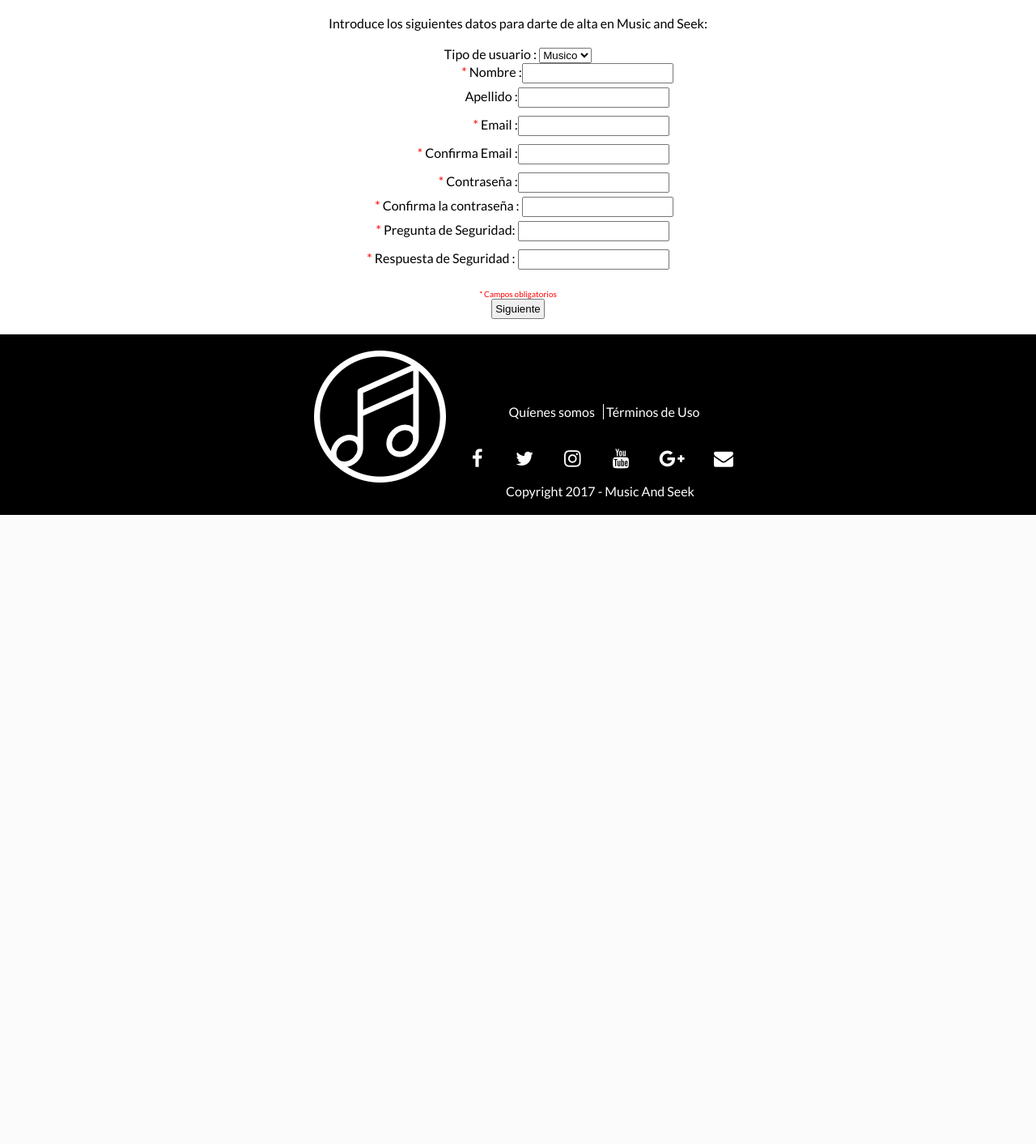
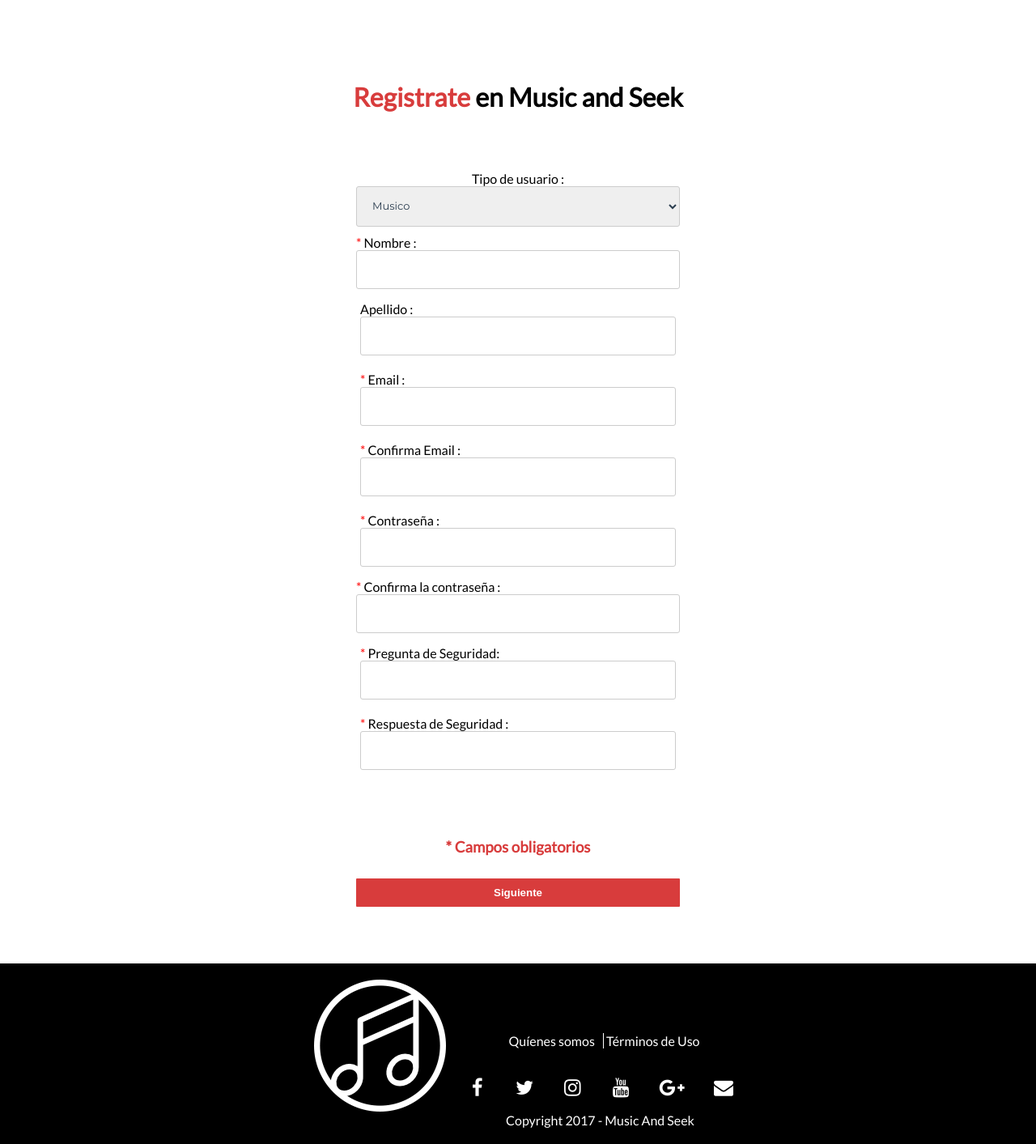
Before and after one commit to ferranmeseur/ProyectoDAW, a PHP site: page /Registro.php in a window 1280 px wide. Shown: the part 253-1666 px from the top of the page at 81% size. Before the commit the page ends 889 px from the top, so only its background shows below. Run offline with PHP 8.4, Linux system fonts and the light colour scheme; some libraries are stand-ins or nearby versions.

Commit message:
estilo registros

```diff
--- a/Registro.php
+++ b/Registro.php
@@ -16,8 +16,8 @@
     </head>
     <body>
         <div id="header"></div>
-        <div class="center"></br>
-            Introduce los siguientes datos para darte de alta en Music and Seek:</br></br>
+        <div class="center content"></br>
+           <h1> <span class="color_rojo_general">Registrate </span>en Music and Seek</h1>
             <div id="Registro" class="inline">
                 <div id="Labels" class="inline text_align_left ">
                     <?php
@@ -67,7 +67,7 @@
                         header("Location:RegistroExtra.php");
                     } else {
                         echo '
-                <form action = "" method = "POST">
+                <form action = "" method = "POST" id="msform">
                     <div id="Rol" class="center">
                         Tipo de usuario :
                         <select name="tipo">
@@ -76,36 +76,34 @@
                             <option value="Fan">Fan</option>
                         </select>
                     </div>
-                    <div id="Nombre" class="align_right">
+                    <div id="Nombre" class="text_align_left">
                     <label style="color:red;">* </label>Nombre :<input type = "text" name = "nombre" maxlength="20" minlength="3" required>
                     </div>
-                    <div id="Apellido" class="padding5 align_right">
+                    <div id="Apellido" class="padding5 text_align_left">
                     Apellido :<input type = "text" name = "apellido" maxlength="20" minlength="3">
                     </div>
-                    <div id="Mail" class="padding5 align_right">
+                    <div id="Mail" class="padding5 text_align_left">
                     <label style="color:red;">* </label>Email :<input type = "text" name = "mail1" maxlength="50" minlength="5" required>
                     </div>
-                    <div id="Mail2" class="padding5 align_right">
+                    <div id="Mail2" class="padding5 text_align_left">
                     <label style="color:red;">* </label> Confirma Email :<input type = "text" name = "mail2" maxlength="50" minlength="5" required>
                     </div>
-                    <div id="Pass" class="padding5 align_right">
+                    <div id="Pass" class="padding5 text_align_left">
                     <label style="color:red;">* </label>Contraseña :<input type = "password" name = "pas1" maxlength="10" minlength="5" required>
                     </div>
-                    <div id="Pass2" class="padding align_right">
+                    <div id="Pass2" class="padding text_align_left">
                     <label style="color:red;">* </label>Confirma la contraseña : <input type = "password" name = "pas2" maxlength="10" minlength="5" required>
                     </div>
-                    <div id="Mail" class="padding5 align_right">
+                    <div id="Mail" class="padding5 text_align_left">
                     <label style="color:red;">* </label>Pregunta de Seguridad: <input type = "text" name = "pregunta" maxlength="40" minlength="5" required>
                     </div>
-                    <div id="Mail" class="padding5 align_right">
+                    <div id="Mail" class="padding5 text_align_left">
                     <label style="color:red;">* </label>Respuesta de Seguridad : <input type = "text" name = "respuesta" maxlength="20" minlength="5" required>
                     </div>
                 </div>
-                </br>
-                </br><div style="color:red;font-size:10px;">* Campos obligatorios</div>
-                            <input type = "submit" name = "enviar" value="Siguiente" class="register-button">
-
-            </div></br></br>
+                <h3 class="color_rojo_general">* Campos obligatorios</h3>
+                <input style="width:400px" type="submit" class="submit action-button"name = "enviar" value="Siguiente" class="register-button">
+            </div>
             </div>
         </form>';
                     }
```
Also changed, not shown: RegistroExtra.php (+38 -40 lines).
